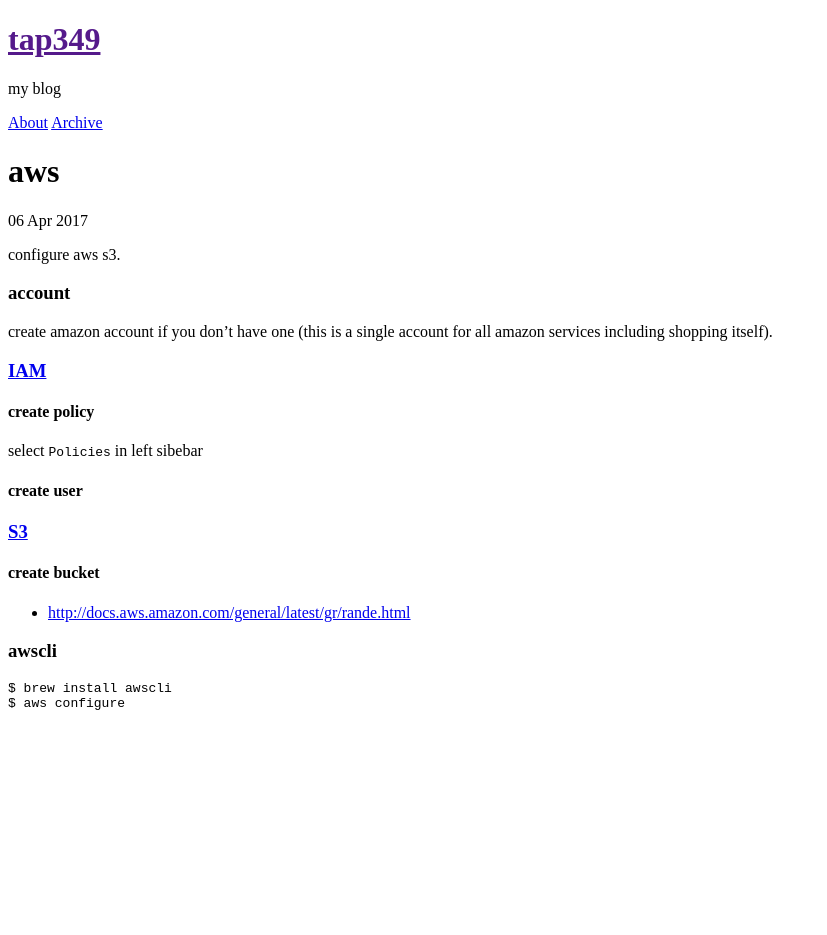
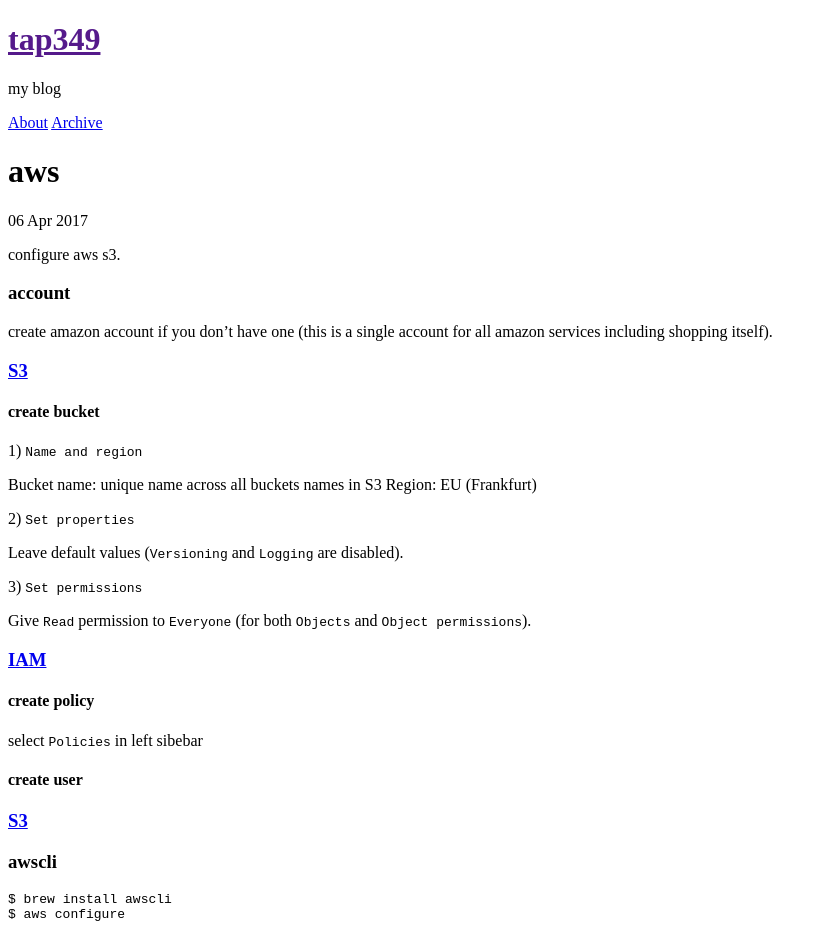
Before and after one commit to tap349/tap349.github.io, a Jekyll site: the page built from _posts/2017-04-06-aws.md, in a window 1280 px wide. Shown: the whole page, without its empty margins (0-827 px from the left). Built offline with Jekyll 4.4.1, drawn with Linux system fonts in a browser that asks for light colours; before the commit the page ends 900 px from its top, so only the background shows below that.

Commit message:
update 2017-04-07_02:23:43

````diff
--- a/_posts/2017-04-06-aws.md
+++ b/_posts/2017-04-06-aws.md
@@ -15,6 +15,23 @@
 create amazon account if you don't have one
 (this is a single account for all amazon services including shopping itself).
 
+### [S3](https://console.aws.amazon.com/s3/home?region=us-west-2)
+
+#### create bucket
+
+1) `Name and region`
+
+Bucket name: unique name across all buckets names in S3
+Region: EU (Frankfurt)
+
+2) `Set properties`
+
+Leave default values (`Versioning` and `Logging` are disabled).
+
+3) `Set permissions`
+
+Give `Read` permission to `Everyone` (for both `Objects` and `Object permissions`).
+
 ### [IAM](https://console.aws.amazon.com/iam/home?region=us-west-2)
 
 #### create policy
@@ -25,10 +42,6 @@
 
 ### [S3](https://console.aws.amazon.com/s3/home?region=us-west-2)
 
-#### create bucket
-
-- <http://docs.aws.amazon.com/general/latest/gr/rande.html>
-
 ### awscli
 
 ```sh
````
